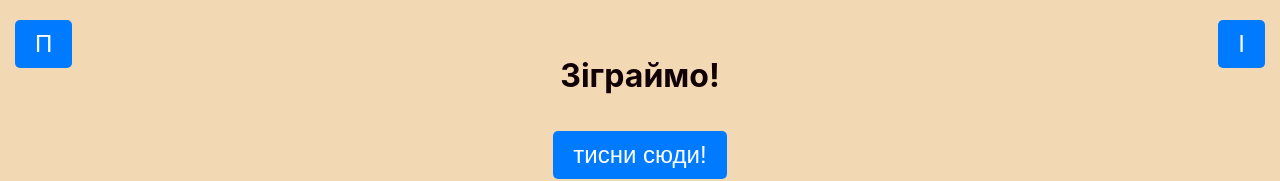
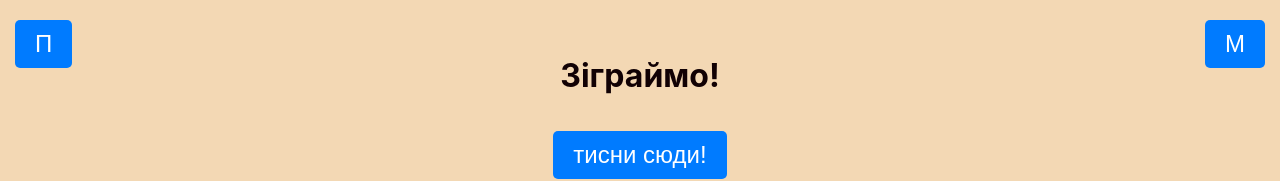
Before and after one commit to Tomikander/UltraBooks, a React (Vite) app: page / in a window 1280 px wide. Shown: the top 181 px of the page. Built offline with nearby package versions, Linux system fonts and the light colour scheme.

Commit message:
button test

```diff
--- a/src/SoundEffect.jsx
+++ b/src/SoundEffect.jsx
@@ -28,9 +28,9 @@ const SoundEffect = () => {
       </audio>
       <div className='styleButton'>
         {isPlaying ? (
-          <button onClick={handleStop}>O</button>
+          <button onClick={handleStop}>M</button>
         ) : (
-          <button onClick={handlePlay}>I</button>
+          <button onClick={handlePlay}>M</button>
         )}
       </div>
     </div>
```
